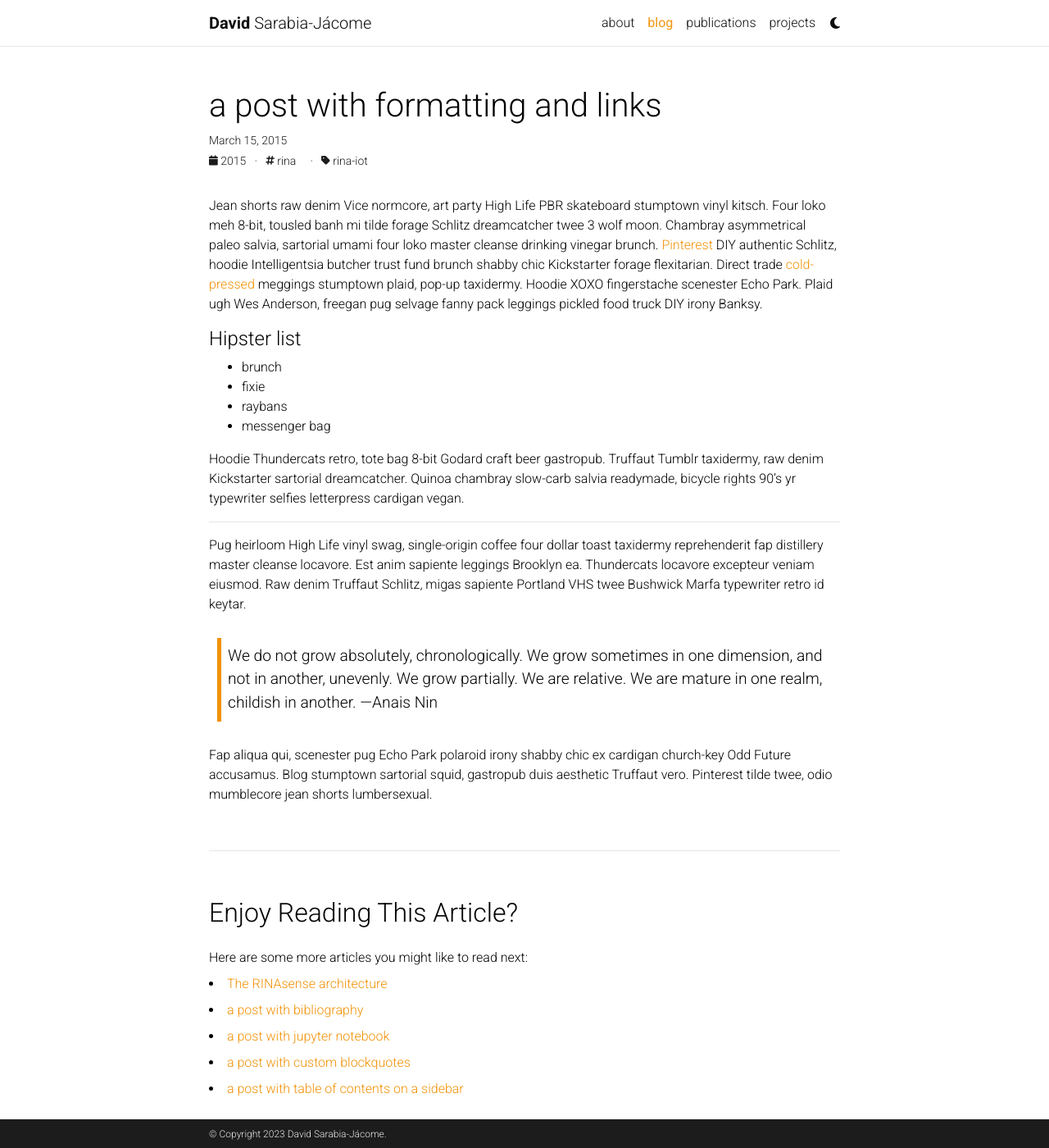
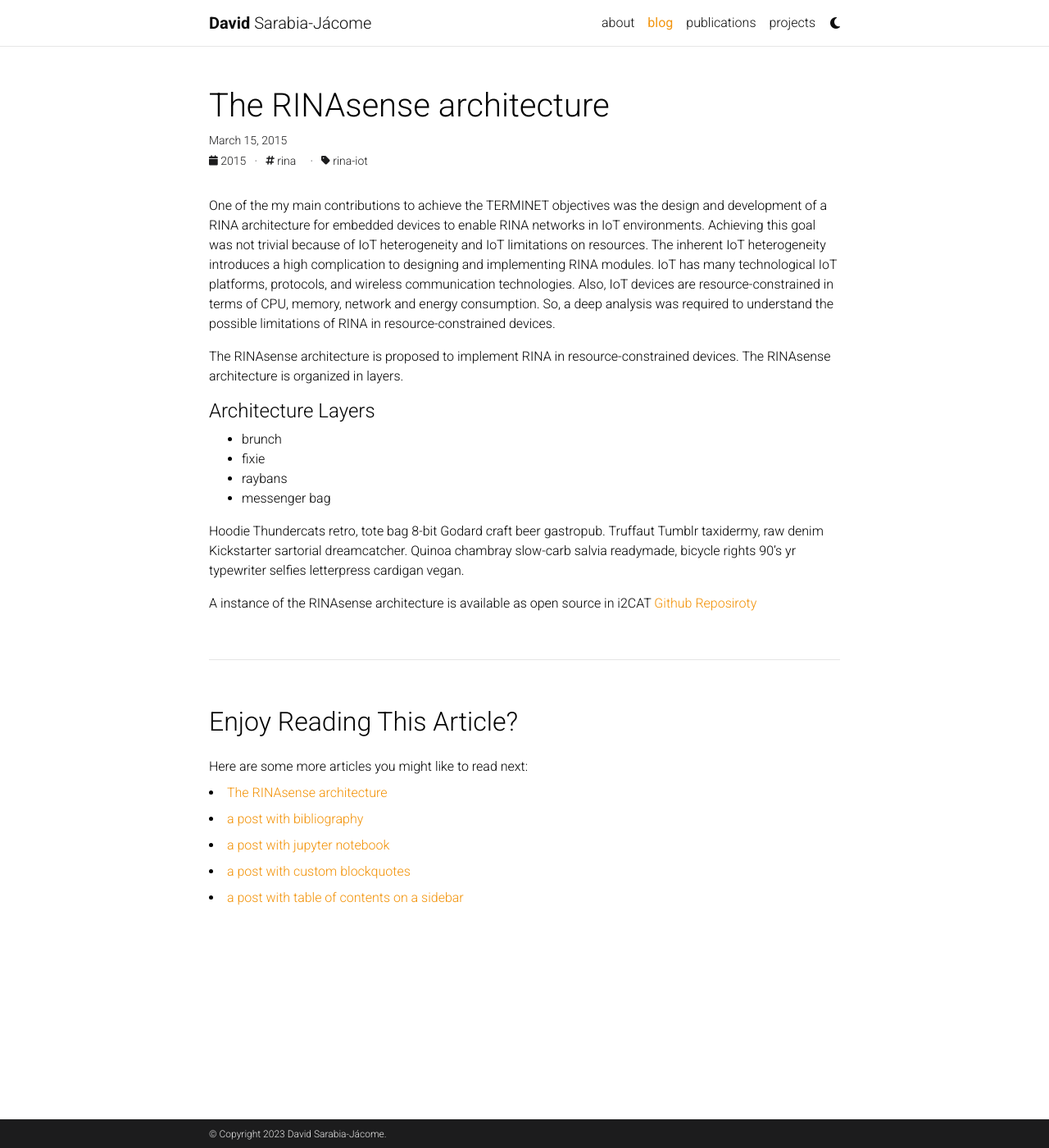
Before and after one commit to esmaxness/esmaxness.github.io, a Jekyll site: the page built from _posts/2015-03-15-formatting-and-links.md, in a window 1280 px wide and 1400 px high. Shown: the whole window at 82% size. Built offline with Jekyll 4.4.1, drawn with Linux system fonts in a browser that asks for light colours; comment, search, counter and statistics services are not loaded; a style sheet for code colours, icons or effects is not loaded.

Commit message:
Update Post to test

```diff
--- a/_posts/2015-03-15-formatting-and-links.md
+++ b/_posts/2015-03-15-formatting-and-links.md
@@ -1,14 +1,16 @@
 ---
 layout: post
-title:  a post with formatting and links
+title:  The RINAsense architecture
 date:   2015-03-15 16:40:16
-description: march & april, looking forward to summer
+description: innovative architecture to prototype IoT devices in RINA networks
 tags: rina
 categories: rina-iot
 ---
-Jean shorts raw denim Vice normcore, art party High Life PBR skateboard stumptown vinyl kitsch. Four loko meh 8-bit, tousled banh mi tilde forage Schlitz dreamcatcher twee 3 wolf moon. Chambray asymmetrical paleo salvia, sartorial umami four loko master cleanse drinking vinegar brunch. [Pinterest](https://www.pinterest.com) DIY authentic Schlitz, hoodie Intelligentsia butcher trust fund brunch shabby chic Kickstarter forage flexitarian. Direct trade <a href="https://en.wikipedia.org/wiki/Cold-pressed_juice">cold-pressed</a> meggings stumptown plaid, pop-up taxidermy. Hoodie XOXO fingerstache scenester Echo Park. Plaid ugh Wes Anderson, freegan pug selvage fanny pack leggings pickled food truck DIY irony Banksy.
+One of the my main contributions to achieve the TERMINET objectives was the design and development of a RINA architecture for embedded devices to enable RINA networks in IoT environments. Achieving this goal was not trivial because of IoT heterogeneity and IoT limitations on resources. The inherent IoT heterogeneity introduces a high complication to designing and implementing RINA modules. IoT has many technological IoT platforms, protocols, and wireless communication technologies. Also, IoT devices are resource-constrained in terms of CPU, memory, network and energy consumption. So, a deep analysis was required to understand the possible limitations of RINA in resource-constrained devices.
 
-#### Hipster list
+The RINAsense architecture is proposed to implement RINA in resource-constrained devices. The RINAsense architecture is organized in layers.
+
+#### Architecture Layers
 <ul>
     <li>brunch</li>
     <li>fixie</li>
@@ -18,13 +20,4 @@
 
 Hoodie Thundercats retro, tote bag 8-bit Godard craft beer gastropub. Truffaut Tumblr taxidermy, raw denim Kickstarter sartorial dreamcatcher. Quinoa chambray slow-carb salvia readymade, bicycle rights 90's yr typewriter selfies letterpress cardigan vegan.
 
-<hr>
-
-Pug heirloom High Life vinyl swag, single-origin coffee four dollar toast taxidermy reprehenderit fap distillery master cleanse locavore. Est anim sapiente leggings Brooklyn ea. Thundercats locavore excepteur veniam eiusmod. Raw denim Truffaut Schlitz, migas sapiente Portland VHS twee Bushwick Marfa typewriter retro id keytar.
-
-<blockquote>
-    We do not grow absolutely, chronologically. We grow sometimes in one dimension, and not in another, unevenly. We grow partially. We are relative. We are mature in one realm, childish in another.
-    —Anais Nin
-</blockquote>
-
-Fap aliqua qui, scenester pug Echo Park polaroid irony shabby chic ex cardigan church-key Odd Future accusamus. Blog stumptown sartorial squid, gastropub duis aesthetic Truffaut vero. Pinterest tilde twee, odio mumblecore jean shorts lumbersexual.
+A instance of the RINAsense architecture is available as open source in i2CAT [Github Reposiroty](https://github.com/Fundacio-i2CAT/rinasense)
```
